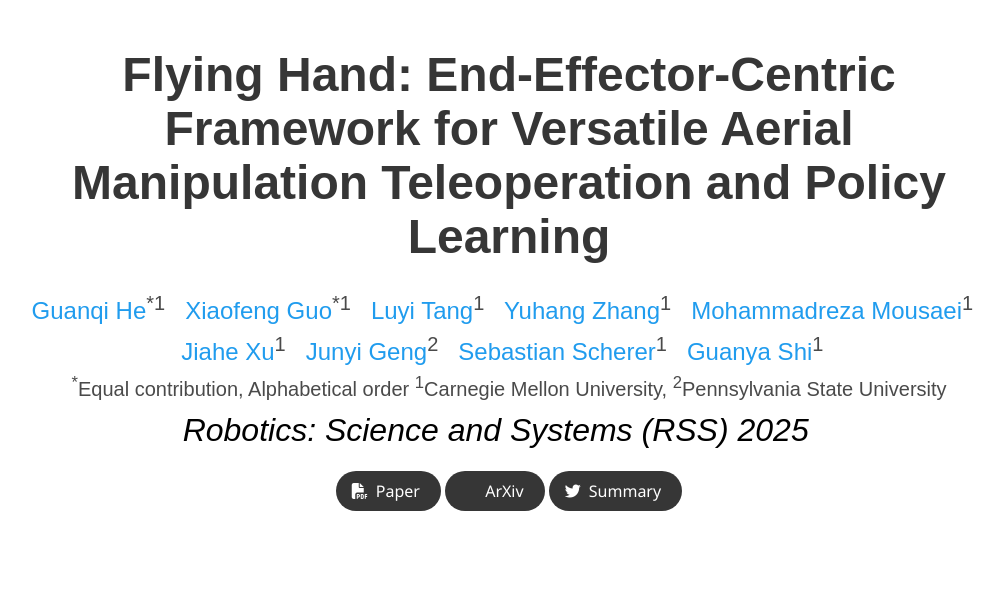
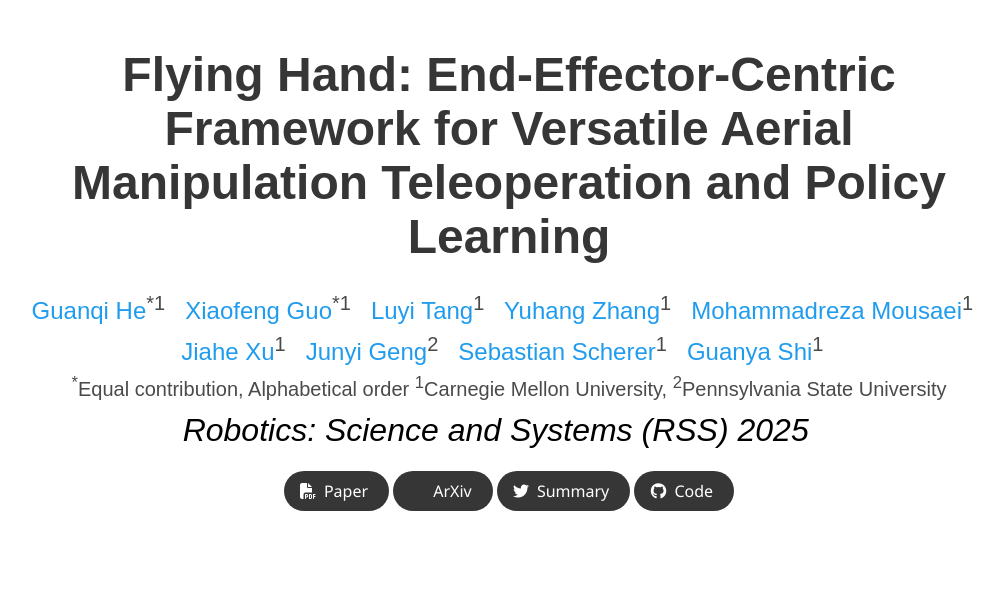
Before and after one commit to LeCAR-Lab/flying_hand, a plain HTML site: page index.html in a window 1280 px wide. Shown: the top 611 px of the page, without its empty margins (131-1135 px from the left). Drawn offline with nearby package versions, Linux system fonts and the light colour scheme; some icons are missing; a web font is replaced by a local one.

Commit message:
Update index.html

```diff
--- a/index.html
+++ b/index.html
@@ -94,6 +94,15 @@
                         <i class="fab fa-twitter"></i>
                     </span>
                     <span>Summary</span>
+                  </a>
+                </span>
+		<span class="link-block">
+                  <a href="https://github.com/LeCAR-Lab/Flying-Hand"
+                    class="external-link button is-normal is-rounded is-dark">
+                    <span class="icon">
+                      <i class="fab fa-github"></i>
+                    </span>
+                    <span>Code</span>
                   </a>
                 </span>
                 <!-- Video Link. -->
```
